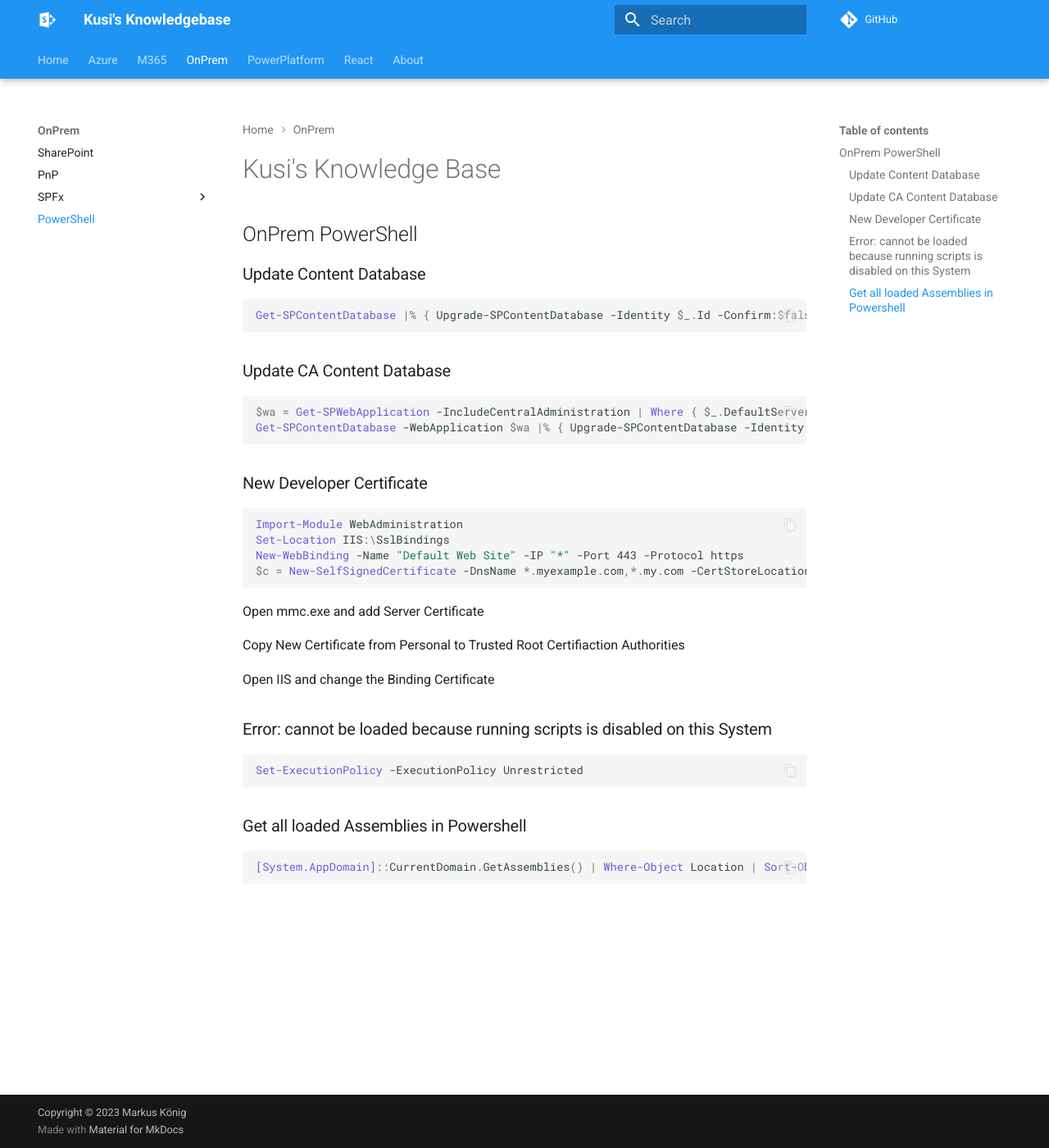
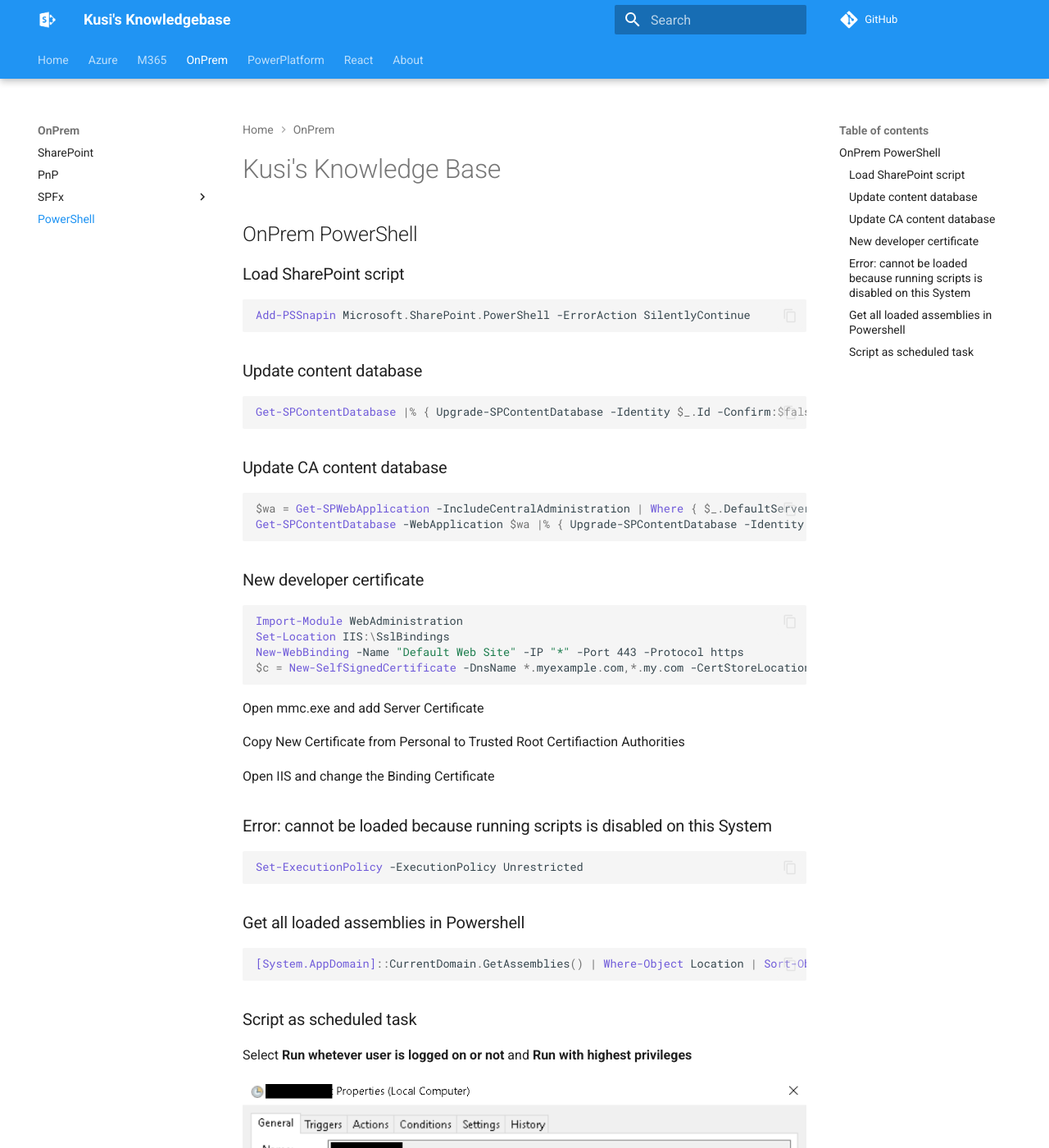
Before and after one commit to Kusi1975/spkb, an MkDocs documentation site: the page built from docs/onPrem/PowerShell/index.md, in a window 1280 px wide and 1400 px high. Shown: the whole window at 82% size. Built offline with MkDocs 1.6.1 and Material for MkDocs 9.7.7, drawn with Linux system fonts in a browser that asks for light colours; comment, search, counter and statistics services are not loaded; some of the changed text lies outside the part shown.

Commit message:
Add PowerShell Scheduled Task

````diff
--- a/docs/onPrem/PowerShell/index.md
+++ b/docs/onPrem/PowerShell/index.md
@@ -2,20 +2,26 @@
 
 ## OnPrem PowerShell
 
-### Update Content Database
+### Load SharePoint script
+
+```powershell
+Add-PSSnapin Microsoft.SharePoint.PowerShell -ErrorAction SilentlyContinue
+```
+
+### Update content database
 
 ```powershell
 Get-SPContentDatabase |% { Upgrade-SPContentDatabase -Identity $_.Id -Confirm:$false }
 ```
 
-### Update CA Content Database
+### Update CA content database
 
 ```powershell
 $wa = Get-SPWebApplication -IncludeCentralAdministration | Where { $_.DefaultServerComment -eq "SharePoint Central Administration v4"}
 Get-SPContentDatabase -WebApplication $wa |% { Upgrade-SPContentDatabase -Identity $_.Id -Confirm:$false }
 ```
 
-### New Developer Certificate
+### New developer certificate
 
 ```powershell
 Import-Module WebAdministration
@@ -36,8 +42,26 @@
 Set-ExecutionPolicy -ExecutionPolicy Unrestricted
 ```
 
-### Get all loaded Assemblies in Powershell
+### Get all loaded assemblies in Powershell
 
 ```powershell
 [System.AppDomain]::CurrentDomain.GetAssemblies() | Where-Object Location | Sort-Object -Property FullName | Select-Object -Property Name, Location, Version | Out-GridView
 ```
+
+### Script as scheduled task
+
+Select **Run whetever user is logged on or not** and **Run with highest privileges**
+
+![Scheduled Task](./assets/ScheduledTask.png)
+
+Add a Trigger with the repeating interval you want.
+
+![Scheduled Task Trigger](./assets/ScheduledTaskTrigger.png)
+
+Add an Action with the values:
+
+- Program/script: **C:\Windows\System32\WindowsPowerShell\v1.0\powershell.exe**
+- Add arguments: **-ExecutionPolicy Bypass -File "[Path]\\[Scriptname].ps1"**
+- Start in: **[Path]**
+
+![Scheduled Task Action](./assets/ScheduledTaskAction.png)
````
Also changed, not shown: docs/onPrem/PowerShell/assets/ScheduledTask.png (added), docs/onPrem/PowerShell/assets/ScheduledTaskAction.png (added), docs/onPrem/PowerShell/assets/ScheduledTaskTrigger.png (added).
